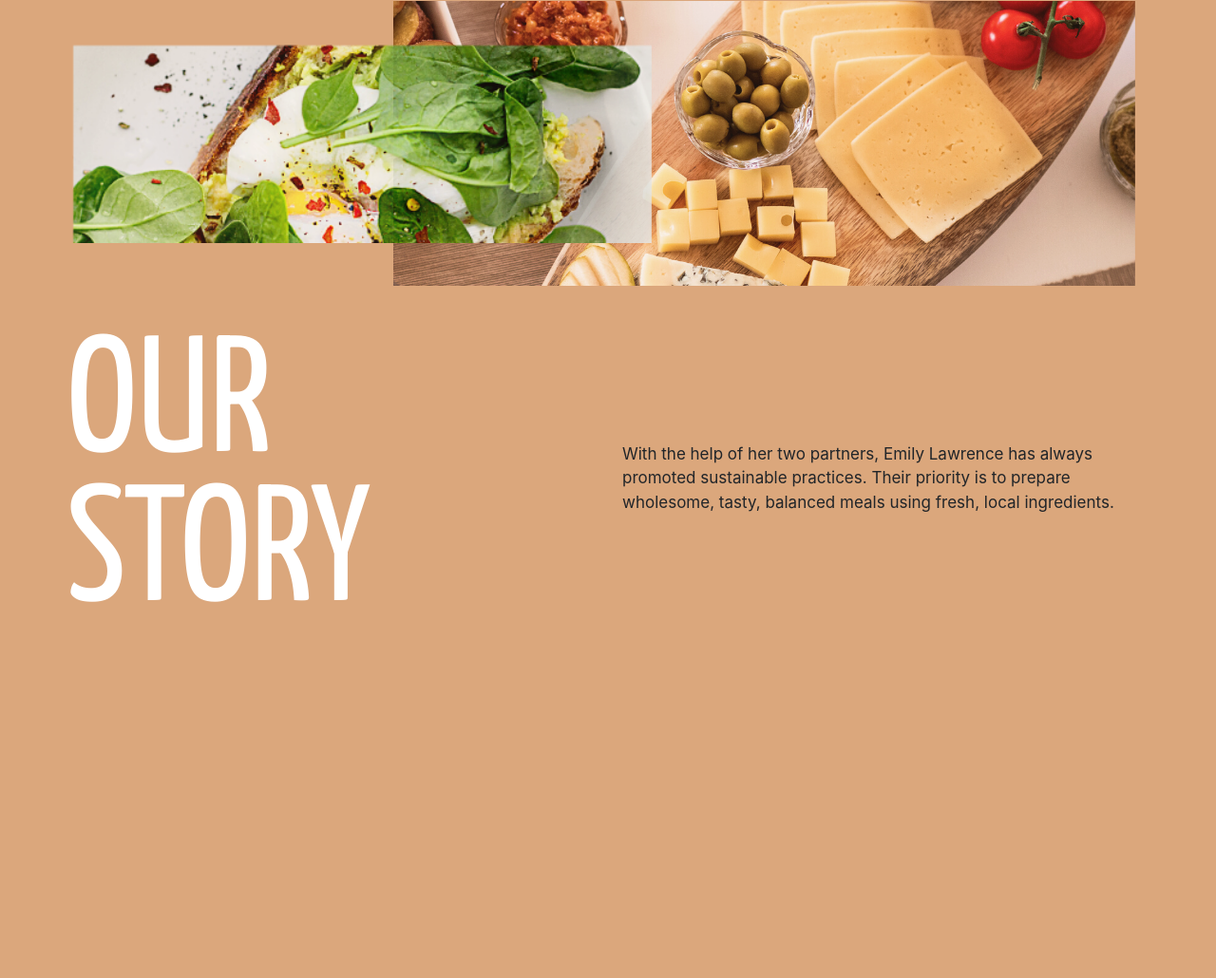
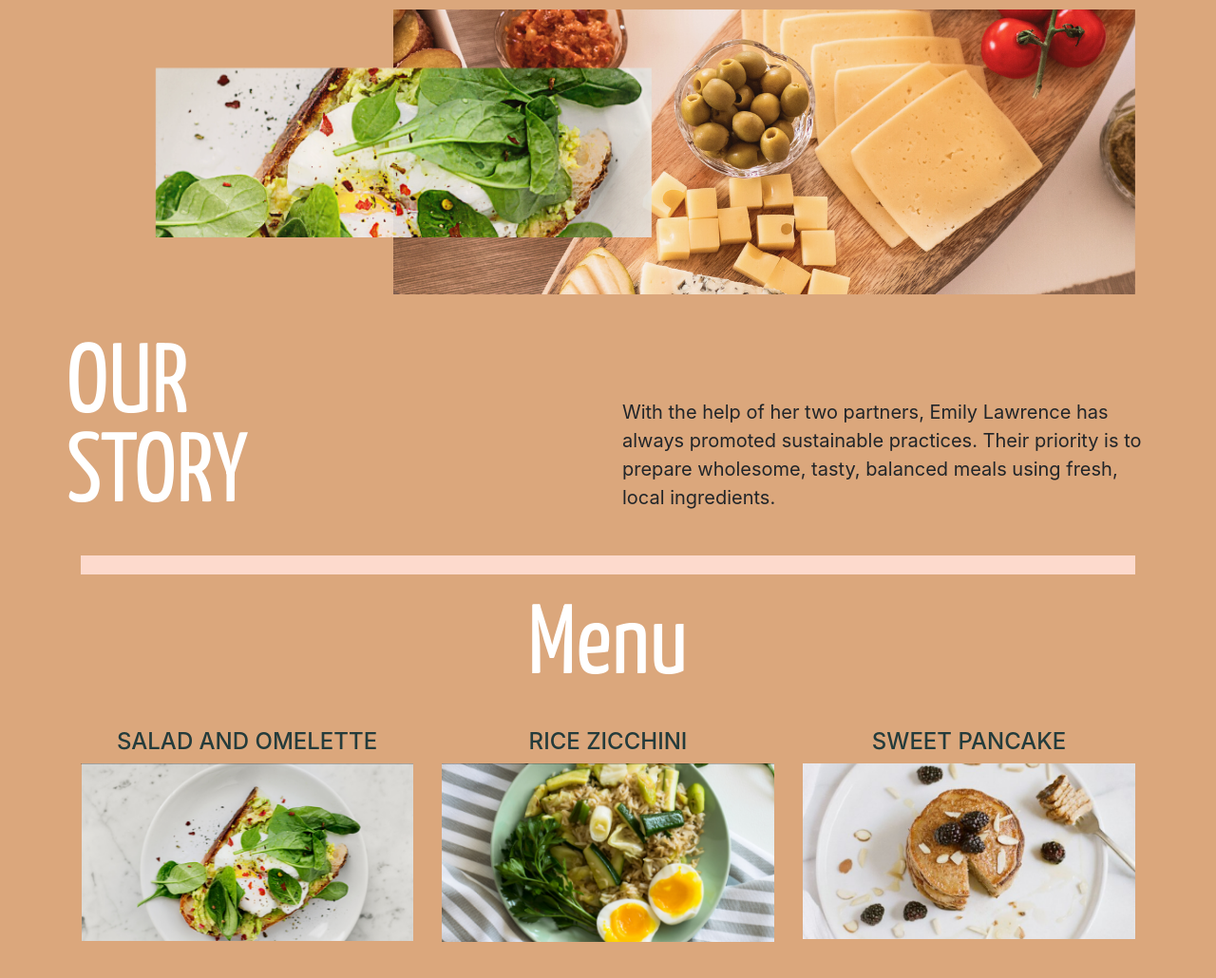
Before and after one commit to lauralahtiluoma/The-Tiny-Restaurant, a plain HTML site: page index.html in a window 1280 px wide. Shown: the part 480-1510 px from the top of the page at 95% size. Before the commit the page ends 1152 px from the top, so only its background shows below. Drawn offline with nearby package versions, Linux system fonts and the light colour scheme.

Commit message:
Menu section and little tweaks

```diff
--- a/index.html
+++ b/index.html
@@ -54,14 +54,39 @@
 
 		<div id="story" class="row justify-content-md-center">
 			<div class="col-md-6">
-				<h3>OUR STORY</h3>
+				<h3>OUR <br> STORY</h3>
 			</div>
-			<div class="col-md-6 storytext">
+			<div class="col-md-6 align-self-end">
 				<p>With the help of her two partners,
 				Emily Lawrence has always promoted sustainable practices.
 				Their priority is to prepare wholesome, tasty, balanced meals using fresh, local ingredients.</p>
 			</div>
+		</div>
 	</div>
+
+	<hr>
+
+	<div class="row justify-content-md-center">
+		<div class="col-md-4"></div>
+		<div class="col-md-4"><h3 class="text-center">Menu</h3></div>
+		<div class="col-md-4"></div>
+	</div>
+
+	<div class="row justify-content-md-center menu">
+		<div class="col-md-4">
+			<h4 class="text-center">SALAD AND OMELETTE</h4>
+			<img src="salad.png" class="img-fluid"></img>
+		</div>
+		<div class="col-md-4">
+			<h4 class="text-center">RICE ZICCHINI</h4>
+			<img src="rice.png" class="img-fluid"></img>
+		</div>
+		<div class="col-md-4">
+			<h4 class="text-center">SWEET PANCAKE</h4>
+			<img src="pancake.png" class="img-fluid"></img>
+		</div>
+	</div>
+
 </div>
 
   </body>
--- a/restaurant_style.css
+++ b/restaurant_style.css
@@ -9,11 +9,22 @@ h1 {
 	font-size: 68px;
 }
 
+h2 {
+	font-family: 'Yanone Kaffeesatz';
+	font-weight: bold;
+	color: #FFFFFF;
+	font-size: 33px;
+}
+
 h3 {
 	font-family: 'Yanone Kaffeesatz';
 	color: #FFFFFF;
-	font-size: 174px;
+	font-size: 104px;
 	line-height: 0.9;
+}
+
+h4 {
+	color: #243B3B;
 }
 
 #text-area {
@@ -30,15 +41,9 @@ button {
 	margin-top: 20px;
 }
 
-h2 {
-	font-family: 'Yanone Kaffeesatz';
-	font-weight: bold;
-	color: #FFFFFF;
-	font-size: 33px;
-}
 
 p {
-	font-size: 17px;
+	font-size: 20px;
 
 }
 
@@ -49,7 +54,7 @@ p {
 }
 
 .smallimage{
-	height: 70%;
+	height: 60%;
 	position: absolute;
 	right: 46%;
 	z-index: 2;
@@ -62,10 +67,21 @@ p {
 	margin-top: 50px;
 }
 
-.storytext {
-	margin: auto;
-}
 
 #bigimage {
 	text-align: right;
 }
+
+hr {
+
+	margin-top: 30px;
+	margin-bottom: 30px;
+	border-width: 20px;
+	border-color: #FDDACD;
+	width: 100%;
+}
+
+.menu {
+	margin-top: 30px;
+	margin-bottom: 50px;
+}
```
Also changed, not shown: pancake.png (added), rice.png (added), salad.png (added).
